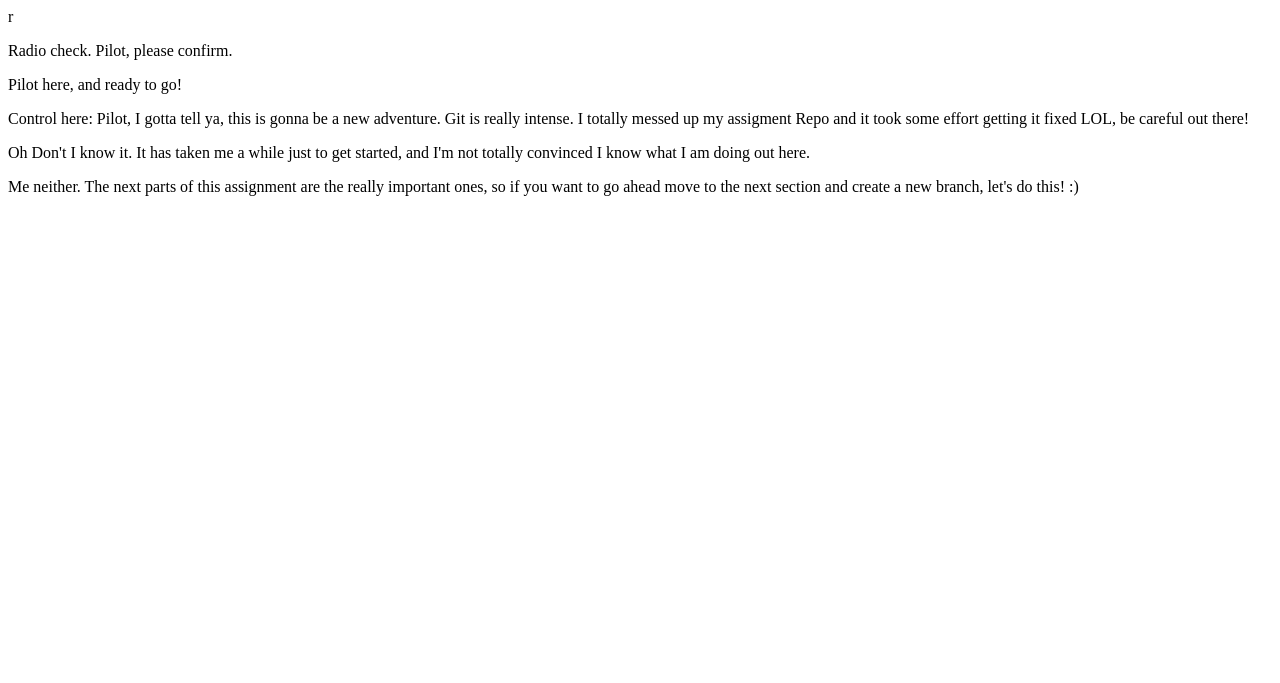
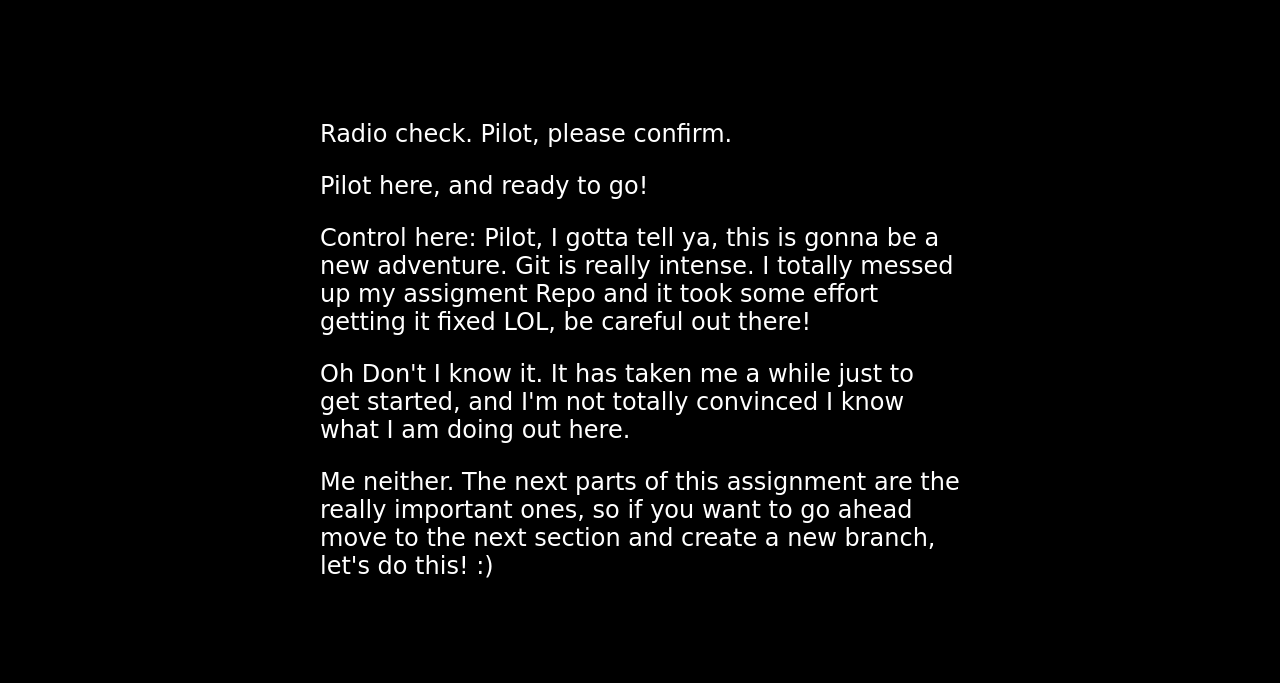
Before and after one commit to bigjake8/communication-log, a plain HTML site: page index.html in a window 1280 px wide. Drawn offline with Linux system fonts and the light colour scheme.

Commit message:
updated and slayed the errors

```diff
--- a/index.html
+++ b/index.html
@@ -1,5 +1,8 @@
 <html>
-  r
+  <head>
+     <link rel="stylesheet" type="text/css" href="style.css">
+     <link href="https://fonts.googleapis.com/css?family=Satisfy" rel="stylesheet">
+  </head>
   <body>
     <p>Radio check. Pilot, please confirm.</p>
     <p>Pilot here, and ready to go!</p>
--- /dev/null
+++ b/style.css
@@ -0,0 +1,7 @@
+body {
+    color: white;
+    background-color: black;
+    font-family: 'Sacramento', cursive;
+    font-size: 150%;
+    margin: 5em 25%;
+ }
```
